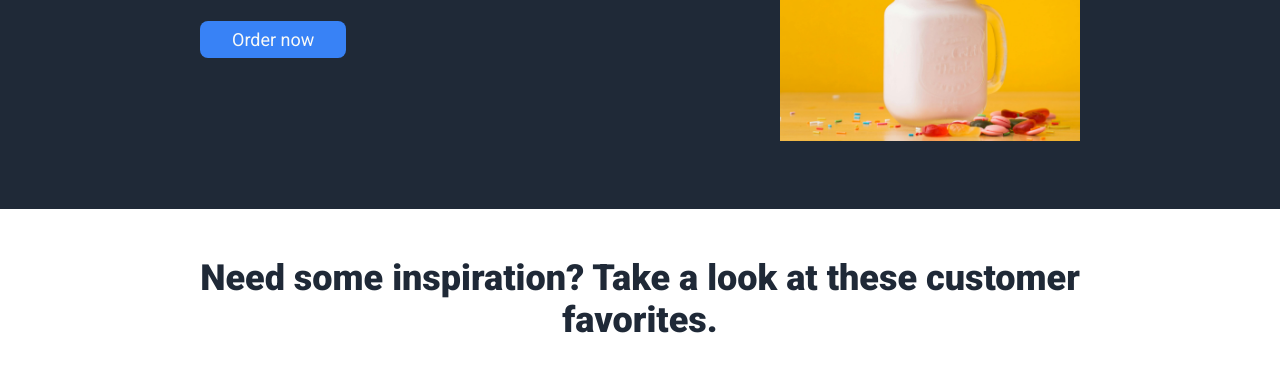
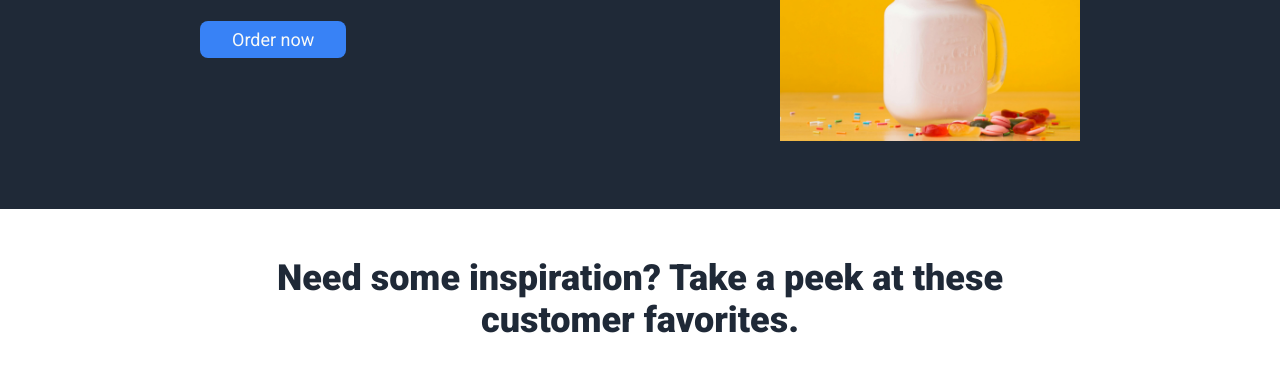
Before and after one commit to deepend15/odin-landing-page, a plain HTML site: page index.html in a window 1280 px wide. Shown: the part 362-748 px from the top of the page. Drawn offline with Linux system fonts and the light colour scheme.

Commit message:
Edit wording for stylistic purposes

```diff
--- a/index.html
+++ b/index.html
@@ -32,7 +32,7 @@
             </div>
         </div>
         <div class="info">
-            <div class="info-text">Need some inspiration? Take a look at these customer favorites.</div>
+            <div class="info-text">Need some inspiration? Take a peek at these customer favorites.</div>
             <div class="all-favorites">
                 <div class="fave">
                     <img src="./images/pretzel-ice-cream.png" alt="Green-colored ice cream in a mason jar with chocolate swirls, a pretzel rim, and topped with a Kit-Kat bar.">
```
